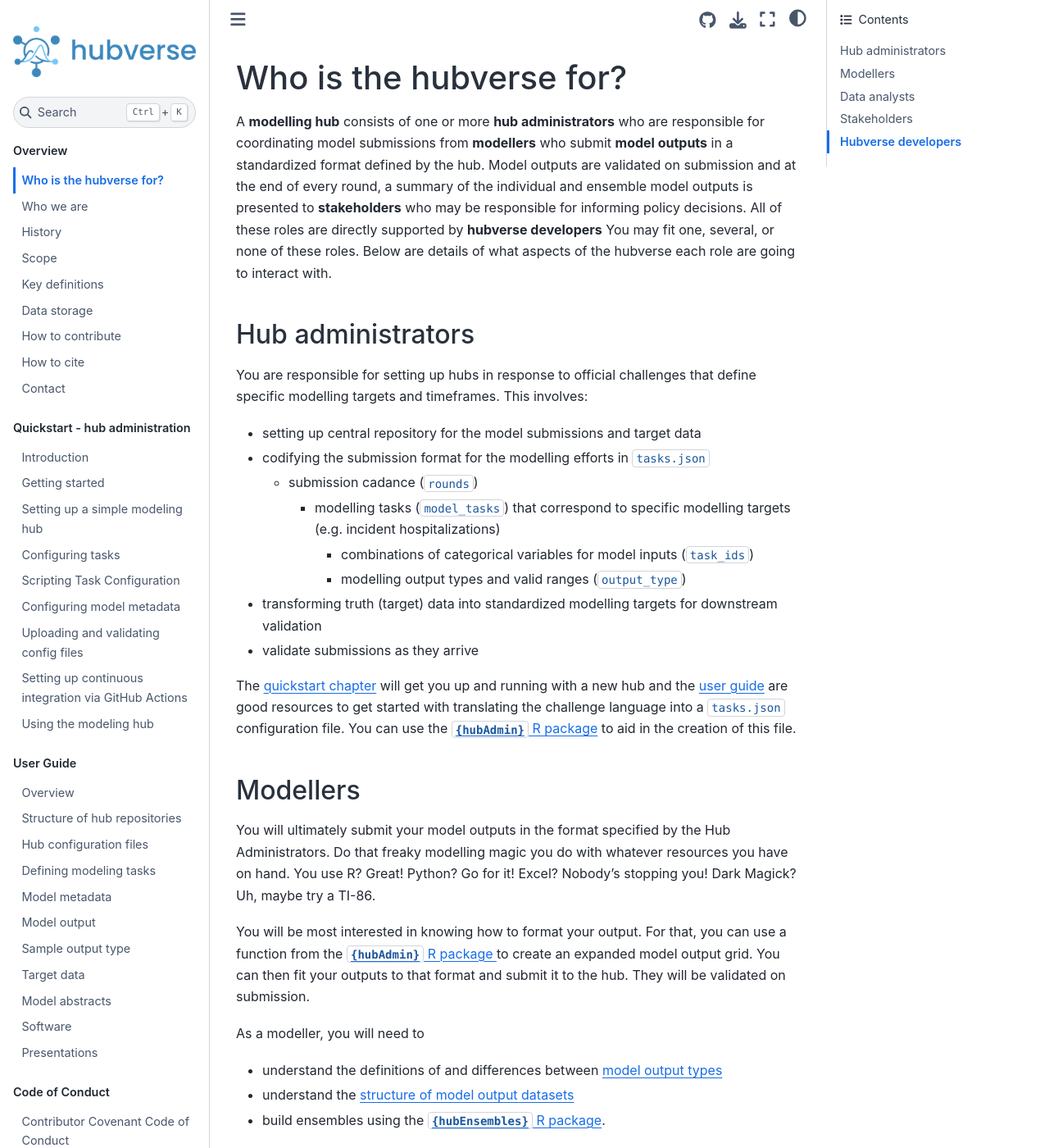
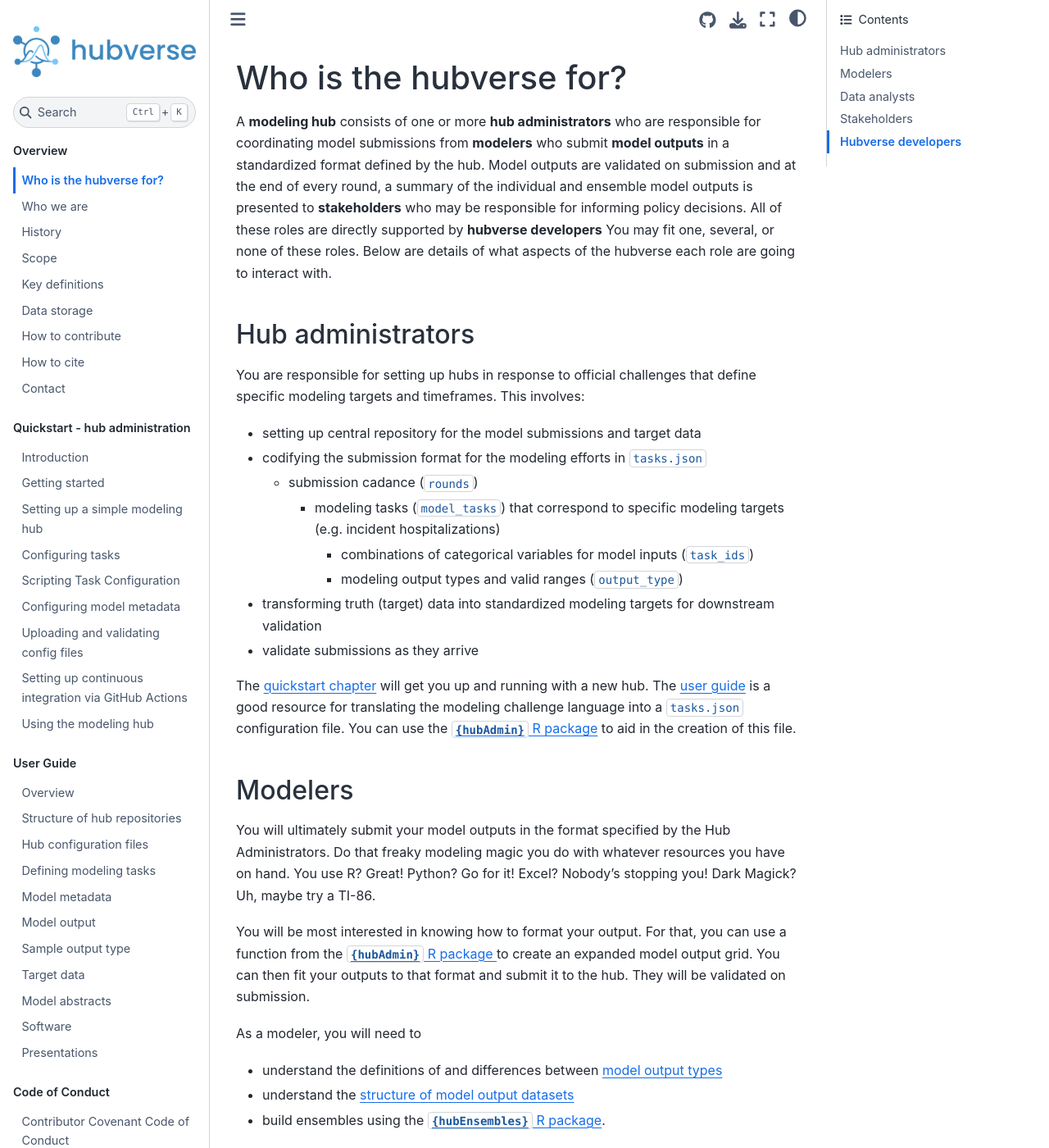
Before and after one commit to hubverse-org/hubDocs, a Sphinx documentation site: the page built from docs/source/overview/who-uses-hubverse.md, in a window 1280 px wide and 1400 px high. Shown: the whole window at 82% size. Built offline with Sphinx 7.4.7 and the Sphinx Book theme 1.1.4, drawn with Linux system fonts in a browser that asks for light colours; comment, search, counter and statistics services are not loaded; some of the changed text lies outside the part shown.

Commit message:
link fixes pg 2

```diff
--- a/docs/source/overview/who-uses-hubverse.md
+++ b/docs/source/overview/who-uses-hubverse.md
@@ -1,6 +1,6 @@
 # Who is the hubverse for?
 
-A **modelling hub** consists of one or more **hub administrators** who are responsible for coordinating model submissions from **modellers** who submit **model outputs** in a standardized format defined by the hub.
+A **modeling hub** consists of one or more **hub administrators** who are responsible for coordinating model submissions from **modelers** who submit **model outputs** in a standardized format defined by the hub.
 Model outputs are validated on submission and at the end of every round, a summary of the individual and ensemble model outputs is presented to **stakeholders** who may be responsible for informing policy decisions.
 All of these roles are directly supported by **hubverse developers**
 You may fit one, several, or none of these roles.
@@ -8,25 +8,25 @@
 
 ## Hub administrators
 
-You are responsible for setting up hubs in response to official challenges that define specific modelling targets and timeframes.
+You are responsible for setting up hubs in response to official challenges that define specific modeling targets and timeframes.
 This involves:
 
  - setting up central repository for the model submissions and target data
- - codifying the submission format for the modelling efforts in `tasks.json`
+ - codifying the submission format for the modeling efforts in `tasks.json`
    - submission cadance (`rounds`)
-      - modelling tasks (`model_tasks`) that correspond to specific modelling targets (e.g. incident hospitalizations)
+      - modeling tasks (`model_tasks`) that correspond to specific modeling targets (e.g. incident hospitalizations)
         - combinations of categorical variables for model inputs (`task_ids`)
-        - modelling output types and valid ranges (`output_type`)
- - transforming truth (target) data into standardized modelling targets for downstream validation
+        - modeling output types and valid ranges (`output_type`)
+ - transforming truth (target) data into standardized modeling targets for downstream validation
  - validate submissions as they arrive
 
-The [quickstart chapter](/quickstart-hub-admin/intro.md) will get you up and running with a new hub and the [user guide](/user-guide/intro-data-formats.md) are good resources to get started with translating the challenge language into a `tasks.json` configuration file.
+The [quickstart chapter](/quickstart-hub-admin/intro.md) will get you up and running with a new hub. The [user guide](/user-guide/intro-data-formats.md) is a good resource for translating the modeling challenge language into a `tasks.json` configuration file.
 You can use the [`{hubAdmin}` R package](https://hubverse-org.github.io/hubAdmin) to aid in the creation of this file.
 
-## Modellers
+## Modelers
 
 You will ultimately submit your model outputs in the format specified by the Hub Administrators.
-Do that freaky modelling magic you do with whatever resources you have on hand.
+Do that freaky modeling magic you do with whatever resources you have on hand.
 You use R? Great! Python? Go for it! Excel? Nobody's stopping you! Dark Magick? Uh, maybe try a TI-86.
 
 You will be most interested in knowing how to format your output.
@@ -34,7 +34,7 @@
 You can then fit your outputs to that format and submit it to the hub.
 They will be validated on submission.
 
-As a modeller, you will need to
+As a modeler, you will need to
 
  - understand the definitions of and differences between [model output types](/user-guide/model-output.md#formats-of-model-output)
  - understand the [structure of model output datasets](https://hubverse-org.github.io/hubData/articles/connect_hub.html#structure-of-hubverse-datasets)
@@ -45,7 +45,7 @@
 
 With the standardized data formats and schema in each hub, you can confidently write analysis scripts that will work for all model submissions to a hub.
 No data cleaning needed.
-To get started, you can read the [Accessing data from a hub](https://hubverse-org.github.io/hubData/articles/connect_hub.html) vignette from the [`{hubData}` R package](https://hubverse-org.github.io/hubData)
+To get started, you can read the [accessing data from a hub vignette](https://hubverse-org.github.io/hubData/articles/connect_hub.html) from the [`{hubData}` R package](https://hubverse-org.github.io/hubData)
 
 Once you have access to the data, you can summarise it in the following ways:
 
@@ -59,8 +59,8 @@
 
 ## Stakeholders
 
-You will be presented with visualisations that describe the trajectory and uncertainty of the models.
-As the modelling effort continues, you will be presented with scores for each model that shows you how well it was able to predict trajectories.
+You will be presented with visualizations describing the models' trajectory and uncertainty.
+As the modeling effort continues, you will be presented with scores for each model that show how well it predicted trajectories.
 
 Make good decisions.
 
```
Also changed, not shown: other parts of docs/source/overview/who-uses-hubverse.md (+2 -4 lines).
